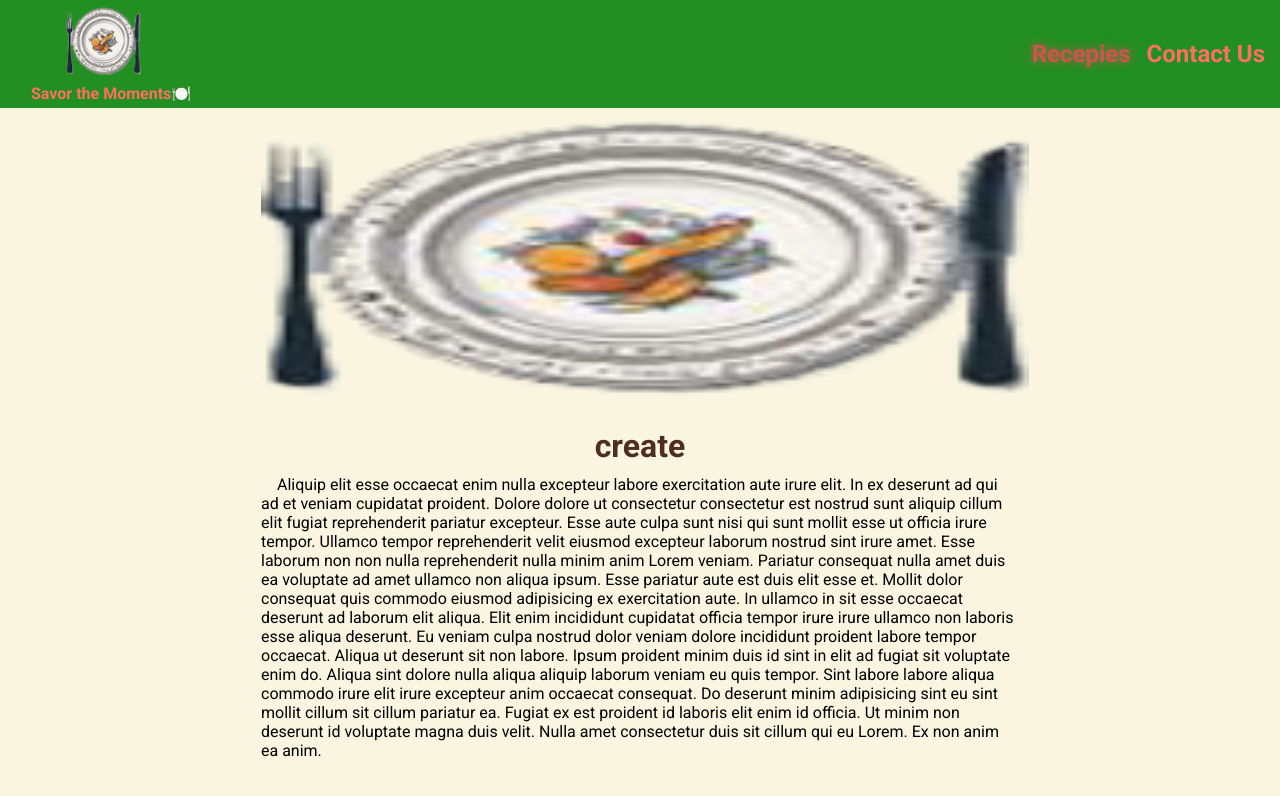
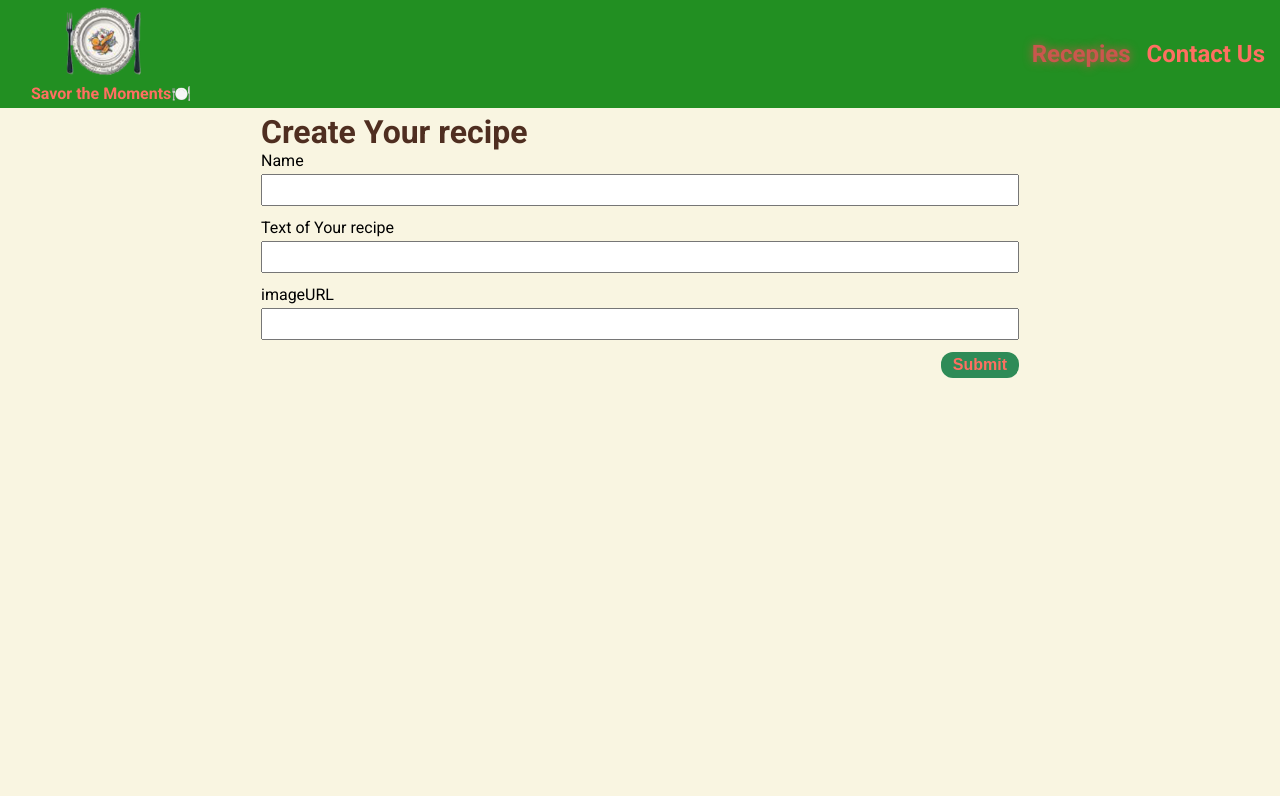
Before and after one commit to DanyloSus/food-blog-site, a Next.js app: page /recepies/create in a window 1280 px wide. Shown: the top 796 px of the page. Built offline with nearby package versions, Linux system fonts and the light colour scheme.

Commit message:
Create Recepie Page and Button Update

```diff
--- /dev/null
+++ b/components/button.js
@@ -0,0 +1,27 @@
+import React from "react";
+import Link from "next/link";
+
+import classes from "./button.module.css";
+
+const Button = (props) => {
+  return props.href ? (
+    <Link href={props.href} style={{ width: "100%", display: "flex" }}>
+      <button
+        style={props.right ? { marginLeft: "auto" } : { margin: "0 auto" }}
+        className={classes.Button}
+      >
+        {props.text}
+      </button>
+    </Link>
+  ) : (
+    <button
+      type="submit"
+      style={props.right ? { marginLeft: "auto" } : { margin: "0 auto" }}
+      className={classes.Button}
+    >
+      {props.text}
+    </button>
+  );
+};
+
+export default Button;
--- /dev/null
+++ b/components/button.module.css
@@ -0,0 +1,15 @@
+.Button {
+  padding: 4px 12px;
+
+  font-weight: 700;
+  font-size: 1rem;
+
+  cursor: pointer;
+
+  transition: all 0.2s ease-in-out;
+}
+
+.Button:hover {
+  filter: contrast(3);
+  transform: scale(1.1);
+}
--- a/pages/globals.css
+++ b/pages/globals.css
@@ -59,6 +59,12 @@ button {
   color: var(--accent-color);
 }
 
+form {
+  display: flex;
+  flex-direction: column;
+  gap: 12px;
+}
+
 * {
   margin: 0;
   padding: 0;
--- /dev/null
+++ b/pages/recepies/create.js
@@ -0,0 +1,31 @@
+import { Form, Formik } from "formik";
+import * as Yup from "yup";
+import React from "react";
+import Input from "@/components/input";
+import Button from "@/components/button";
+
+const CreateRecepie = () => {
+  return (
+    <div>
+      <h1>Create Your recipe</h1>
+      <Formik
+        initialValues={{ name: null, text: null, imageURL: null }}
+        validationSchema={Yup.object({
+          name: Yup.string().required("Required"),
+          text: Yup.string().required("Required"),
+          imageURL: Yup.string().required("Required"),
+        })}
+        onSubmit={(value) => console.log(value)}
+      >
+        <Form>
+          <Input name="name" label="Name" />
+          <Input name="text" label="Text of Your recipe" />
+          <Input name="imageURL" label="imageURL" />
+          <Button text="Submit" right />
+        </Form>
+      </Formik>
+    </div>
+  );
+};
+
+export default CreateRecepie;
--- a/pages/recepies/index.js
+++ b/pages/recepies/index.js
@@ -3,6 +3,7 @@ import React from "react";
 import classes from "@/styles/recepies/list-of-recepies.module.css";
 import Image from "next/image";
 import Link from "next/link";
+import Button from "@/components/button";
 
 const ListOfRecepies = () => {
   let sus = [];
@@ -22,9 +23,7 @@ const ListOfRecepies = () => {
           Some Text Some Text Some Text Some Text Some Text Some Text Some Text
           Some Text Some Text Some Text Some Text
         </p>
-        <Link href={`/recepies/${i}`}>
-          <button className={classes.ListPage__Card__Button}>Explore</button>
-        </Link>
+        <Button href={`/recepies/${i}`} text="Explore" />
       </div>
     );
   }
@@ -44,6 +43,7 @@ const ListOfRecepies = () => {
         delicious adventure with our tried-and-true recipes that are sure to
         elevate your home-cooking game. Happy cooking!
       </p>
+      <Button href="/recepies/create" text="Create Your recepie" right />
       <div className={classes.ListPage__Content}>{sus}</div>
     </div>
   );
```
Also changed, not shown: pages/contact.js (+3 -4 lines), styles/recepies/list-of-recepies.module.css (+8 -0 lines), components/input.js (renamed from components/contact/input.js), components/input.module.css (renamed from components/contact/input.module.css).
